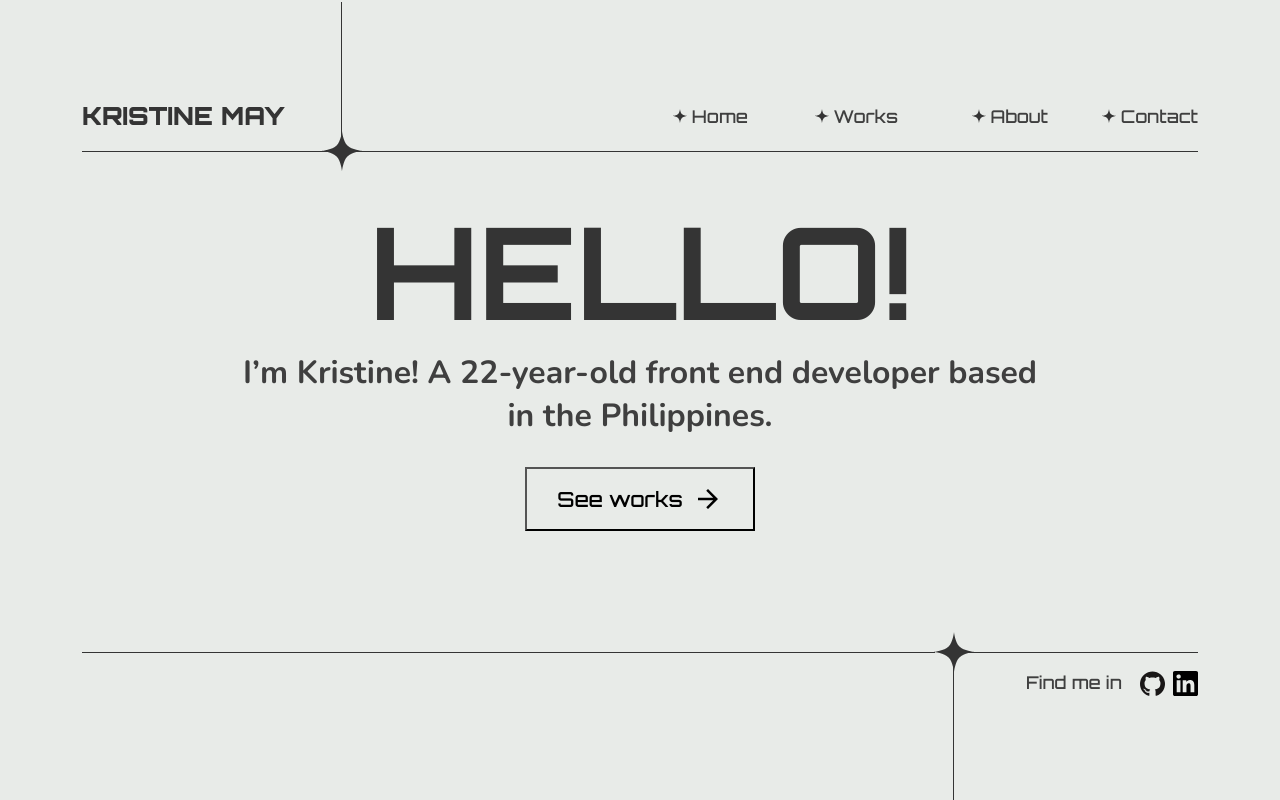
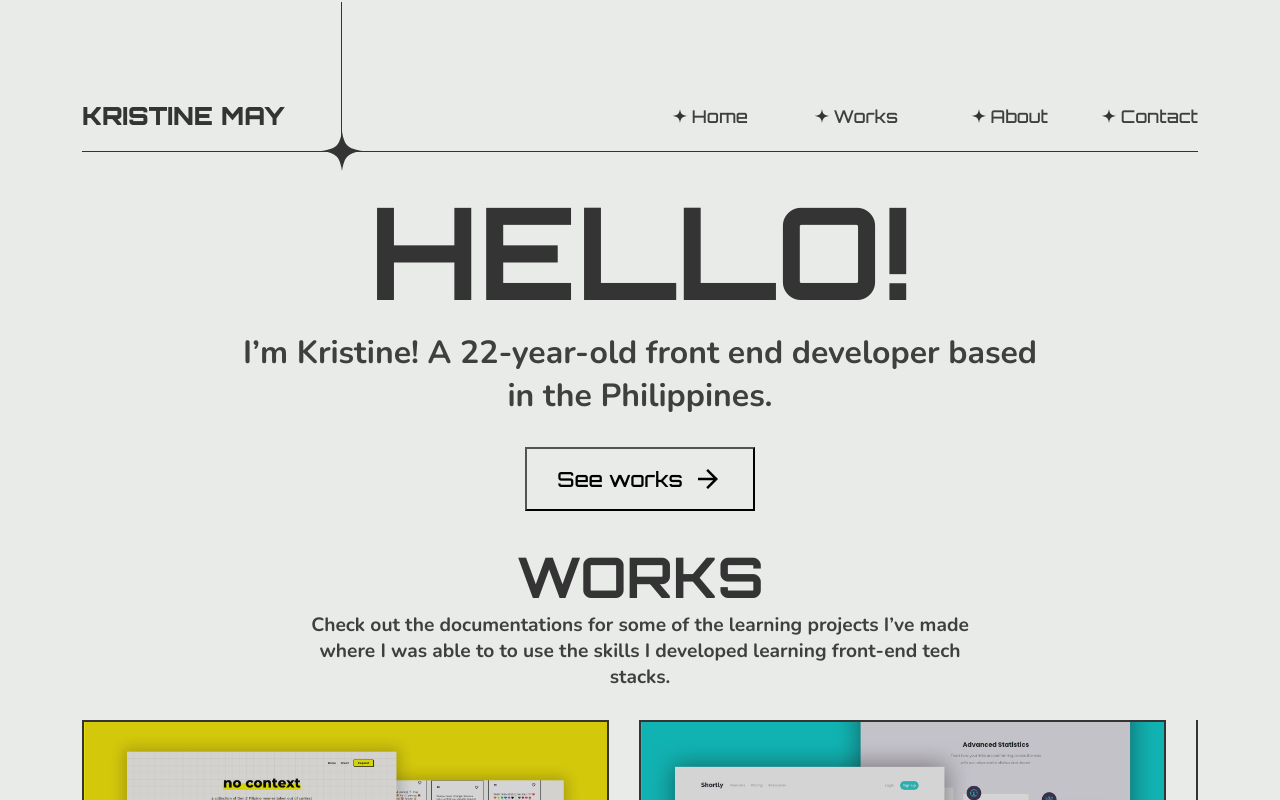
Before and after one commit to sn-tin/frontendkristine, a React (Create React App) app: page / in a window 1280 px wide. Shown: the top 800 px of the page. Built offline with nearby package versions, Linux system fonts and the light colour scheme.

Commit message:
Add work section under home and change styles

```diff
--- a/src/components/Home/Home.js
+++ b/src/components/Home/Home.js
@@ -1,6 +1,7 @@
 import ArrowForwardIcon from '@mui/icons-material/ArrowForward';
 import { Content, HomeButton } from './Home.style';
 import { useNavigate } from 'react-router-dom';
+import Works from '../Works/Works';
 
 const Home = () => {
     const date = new Date();
@@ -18,6 +19,7 @@ const Home = () => {
                     <ArrowForwardIcon sx={{width: "30px", height: "30px", marginLeft: "10px"}} />
                 </HomeButton>
             </div>
+            <Works />
         </Content>
     )
 }
--- a/src/components/Home/Home.style.js
+++ b/src/components/Home/Home.style.js
@@ -7,7 +7,7 @@ const Content = styled.div`
     flex-direction: column;
     justify-content: center;
     text-align: center;
-    h1 {
+   h1 {
         font-size: ${theme.heading.bigger};
     }
     p {
```
